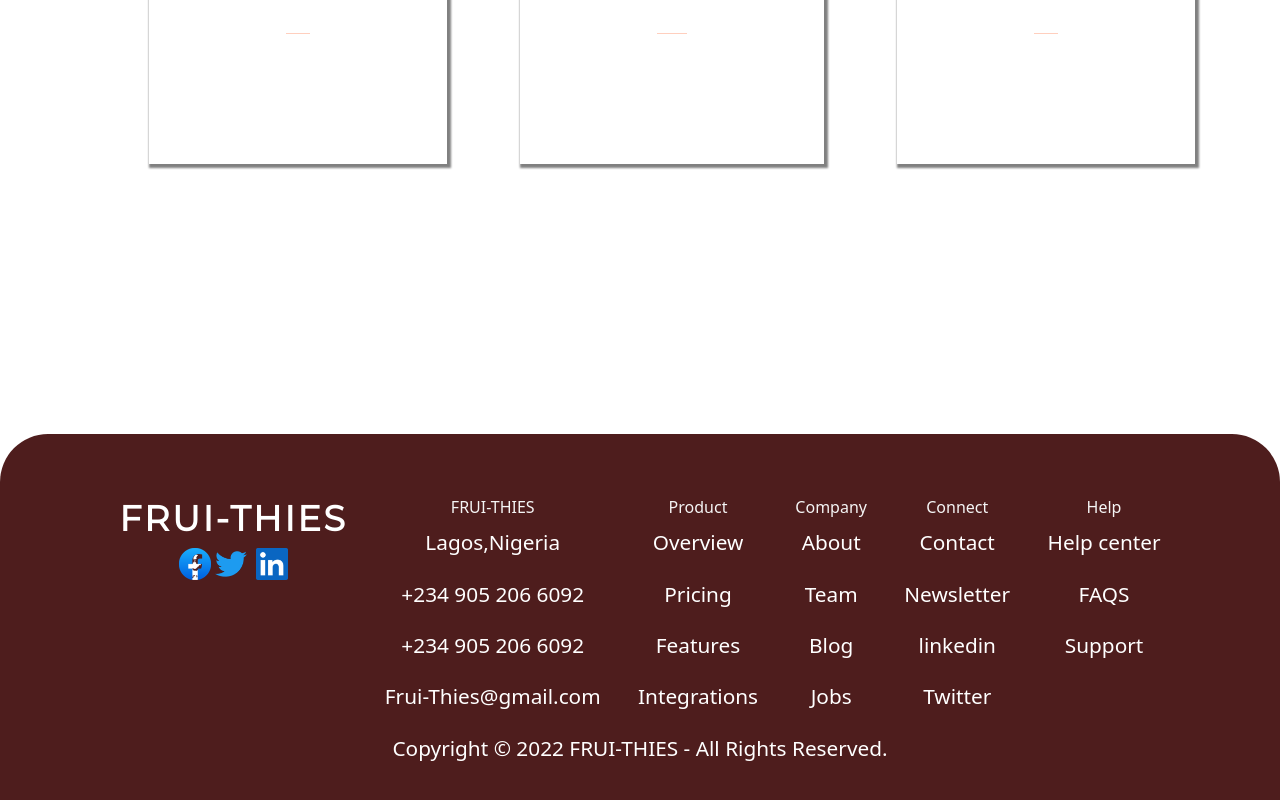
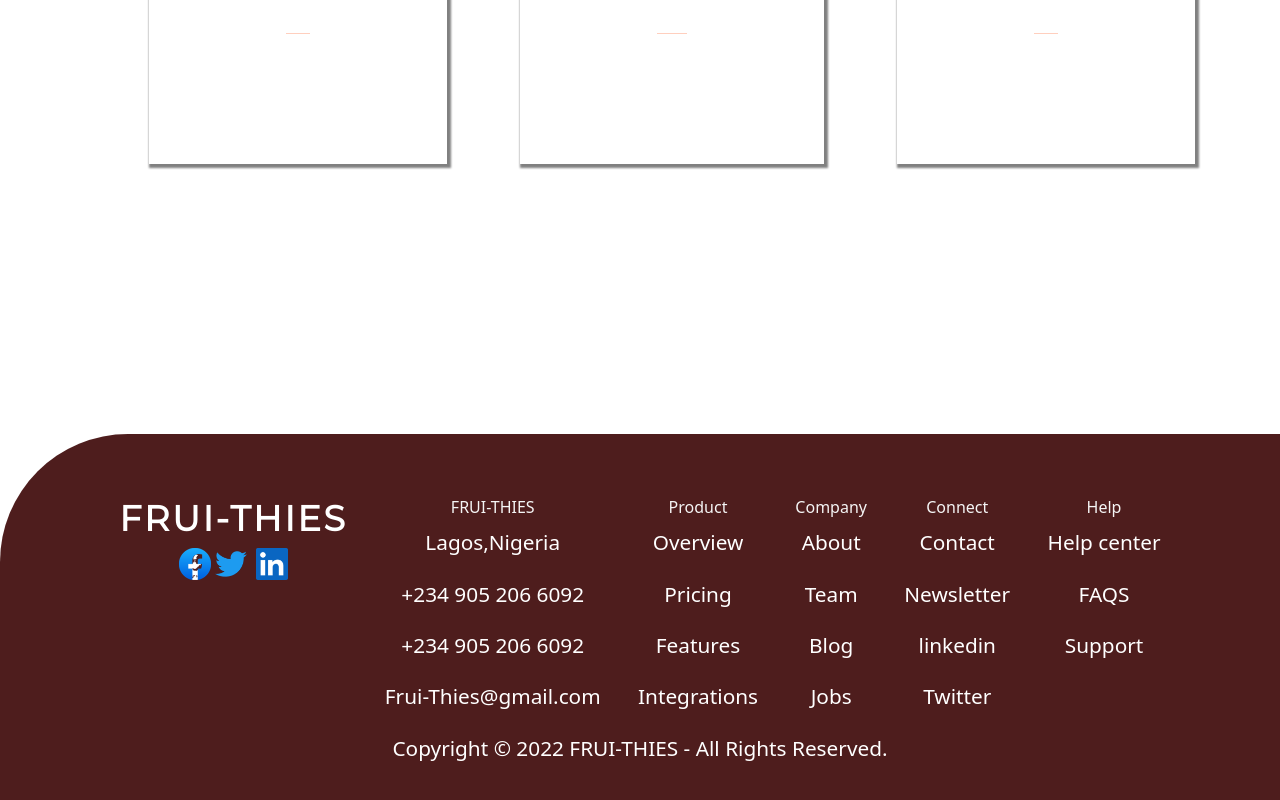
Before and after one commit to IniabasiDomingo/smoothie-project, a plain HTML site: page index.html in a window 1280 px wide. Shown: the part 2366-3166 px from the top of the page. Drawn offline with nearby package versions, Linux system fonts and the light colour scheme.

Commit message:
increased border-top-left-radius

```diff
--- a/style.css
+++ b/style.css
@@ -200,8 +200,8 @@ h2:hover {
 .contact {
     height: 60vh;
     background: rgb(78, 29, 29);
-    border-top-right-radius: 3rem;
-    border-top-left-radius: 3rem;
+    /* border-top-right-radius: 3rem; */
+    border-top-left-radius: 8rem;
 
 }
 .gop {
```
Also changed, not shown: premium_package.html (+24 -5 lines).
